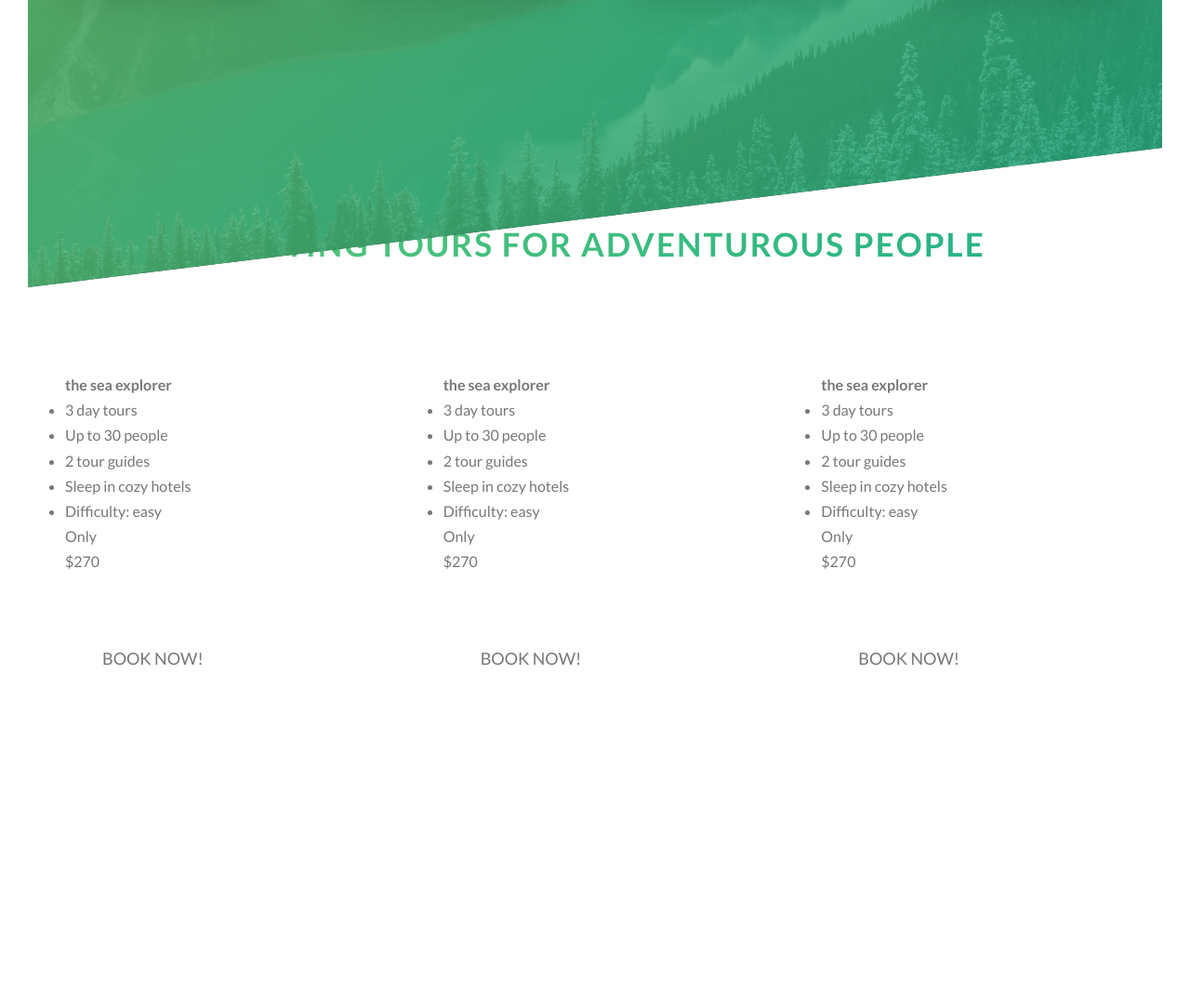
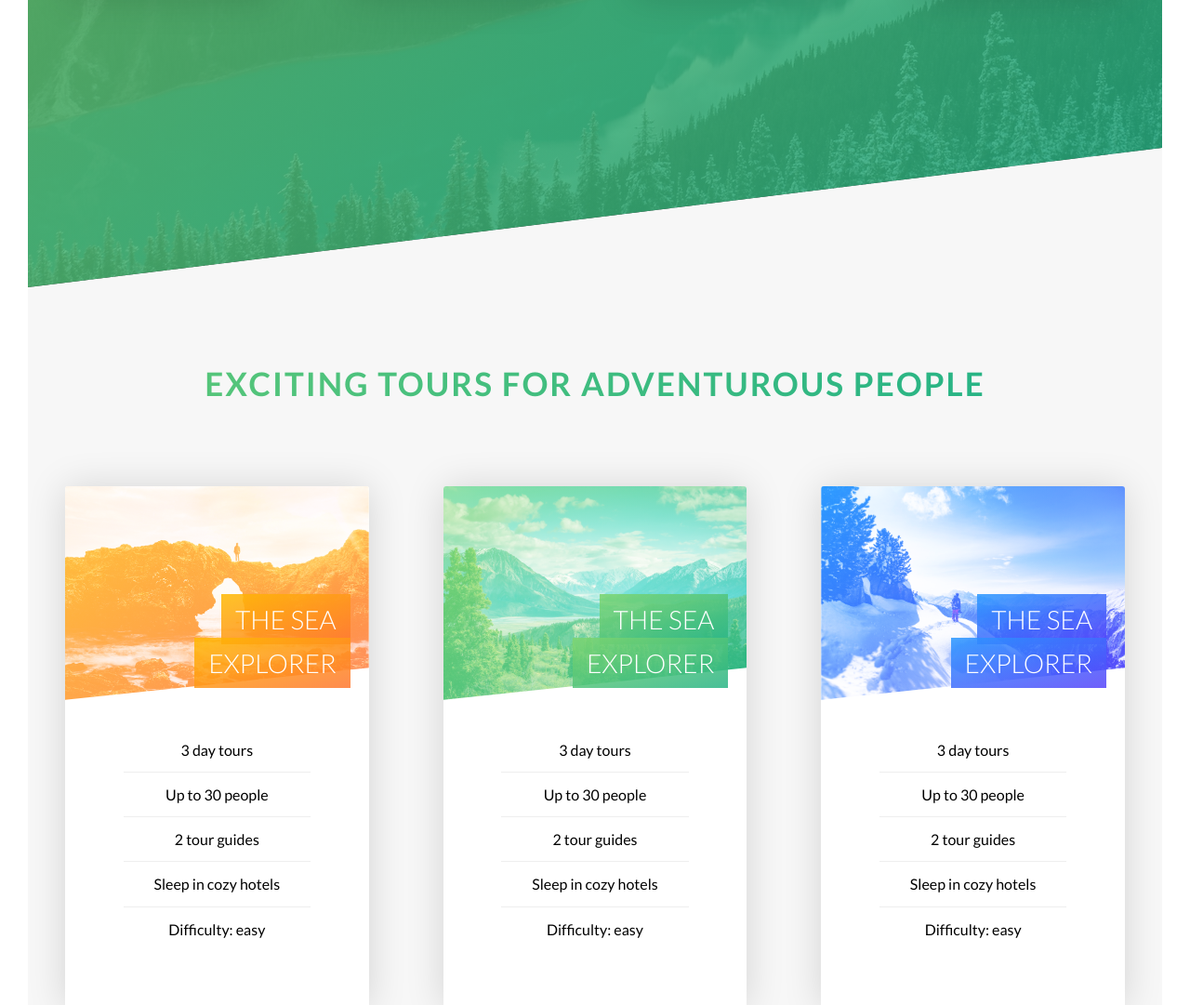
Before and after one commit to devpato/Natours, a website: page index.html in a window 1280 px wide. Shown: the part 2208-3289 px from the top of the page at 93% size. Before the commit the page ends 2976 px from the top, so only its background shows below. Drawn offline with Linux system fonts and the light colour scheme.

Commit message:
style compiled

```diff
--- a/css/style.css
+++ b/css/style.css
@@ -119,6 +119,7 @@ body {
   background-size: cover;
   background-position: top;
   /*Giving shape to the picture*/
+  -webkit-clip-path: polygon(0 0, 100% 0, 100% 75%, 0 100%);
   clip-path: polygon(0 0, 100% 0, 100% 75%, 0 100%);
   /*To make  triangle 50% 0, 100% 100%, 0 100%
     https://bennettfeely.com/clippy/
@@ -178,7 +179,7 @@ body {
   position: relative; }
 
 .btn:hover {
-  transform: translateY(-3rem);
+  transform: translateY(-1rem);
   box-shadow: 0 0.5rem 1rem rgba(0, 0, 0, 0.2); }
 
 .btn:active {
@@ -272,6 +273,100 @@ body {
   .feature-box:hover {
     transform: translateY(-1.5rem) scale(1.03); }
 
+.card {
+  perspective: 150rem;
+  -moz-perspective: 150rem;
+  position: relative;
+  height: 56rem; }
+  .card__side {
+    color: white;
+    height: 100%;
+    transition: all 0.8s ease;
+    position: absolute;
+    top: 0;
+    left: 0;
+    width: 100%;
+    backface-visibility: hidden;
+    border-radius: 3px;
+    overflow: hidden;
+    box-shadow: 0 0.15rem 4rem rgba(0, 0, 0, 0.15); }
+    .card__side--front {
+      background-color: #ffffff; }
+    .card__side--back {
+      transform: rotateY(-180deg); }
+      .card__side--back-1 {
+        background-image: linear-gradient(to right bottom, #ffb900, #ff7730); }
+      .card__side--back-2 {
+        background-image: linear-gradient(to right bottom, #7ed56f, #28b485); }
+      .card__side--back-3 {
+        background-image: linear-gradient(to right bottom, #2998ff, #5643fa); }
+  .card:hover .card__side--front {
+    transform: rotateY(180deg); }
+  .card:hover .card__side--back {
+    transform: rotateY(0); }
+  .card__picture {
+    background-size: cover;
+    height: 23rem;
+    background-blend-mode: screen;
+    -webkit-clip-path: polygon(0 0, 100% 0, 100% 85%, 0 100%);
+    clip-path: polygon(0 0, 100% 0, 100% 85%, 0 100%); }
+    .card__picture--1 {
+      background-image: linear-gradient(to right bottom, #ffb900, #ff7730), url(../img/nat-5.jpg); }
+    .card__picture--2 {
+      background-image: linear-gradient(to right bottom, #7ed56f, #28b485), url(../img/nat-6.jpg); }
+    .card__picture--3 {
+      background-image: linear-gradient(to right bottom, #2998ff, #5643fa), url(../img/nat-7.jpg); }
+  .card__heading {
+    font-size: 2.8rem;
+    font-weight: 300;
+    text-transform: uppercase;
+    color: #ffffff;
+    position: absolute;
+    top: 12rem;
+    right: 2rem;
+    text-align: right;
+    width: 60%; }
+  .card__heading-span {
+    padding: 1rem 1.5rem;
+    -webkit-box-decoration-break: clone; }
+    .card__heading-span--1 {
+      background-image: linear-gradient(to right bottom, rgba(255, 185, 0, 0.85), rgba(255, 119, 48, 0.85)); }
+    .card__heading-span--2 {
+      background-image: linear-gradient(to right bottom, rgba(126, 213, 111, 0.85), rgba(40, 180, 133, 0.85)); }
+    .card__heading-span--3 {
+      background-image: linear-gradient(to right bottom, rgba(41, 152, 255, 0.85), rgba(86, 67, 250, 0.85)); }
+  .card__details {
+    padding: 3rem;
+    width: 80%;
+    margin: 0 auto; }
+    .card__details ul {
+      list-style: none;
+      width: 100%;
+      color: #000; }
+      .card__details ul li {
+        text-align: center;
+        font-size: 1.5 rem;
+        padding: 1rem; }
+        .card__details ul li:not(:last-child) {
+          border-bottom: 1px solid #eee; }
+  .card__cta {
+    position: absolute;
+    top: 50%;
+    left: 50%;
+    transform: translate(-50%, -50%);
+    width: 90%;
+    text-align: center; }
+  .card__price-box {
+    text-align: center;
+    color: #ffffff;
+    margin-bottom: 8rem; }
+  .card__price-only {
+    font-size: 1.4rem;
+    font-weight: uppercase; }
+  .card__price-value {
+    font-size: 6rem;
+    font-weight: 100; }
+
 /*PAGES*/
 .section-about {
   background-color: #f7f7f7;
@@ -287,6 +382,11 @@ body {
   .section-feature > * {
     transform: skewY(7deg); }
 
+.section-tours {
+  background-color: #f7f7f7;
+  padding: 25rem 0 50rem 0;
+  margin-top: -10rem; }
+
 /*MEDIA QUERIES*/
 /*Media Queries*/
 @media only screen and (max-width: 500px) {
```
